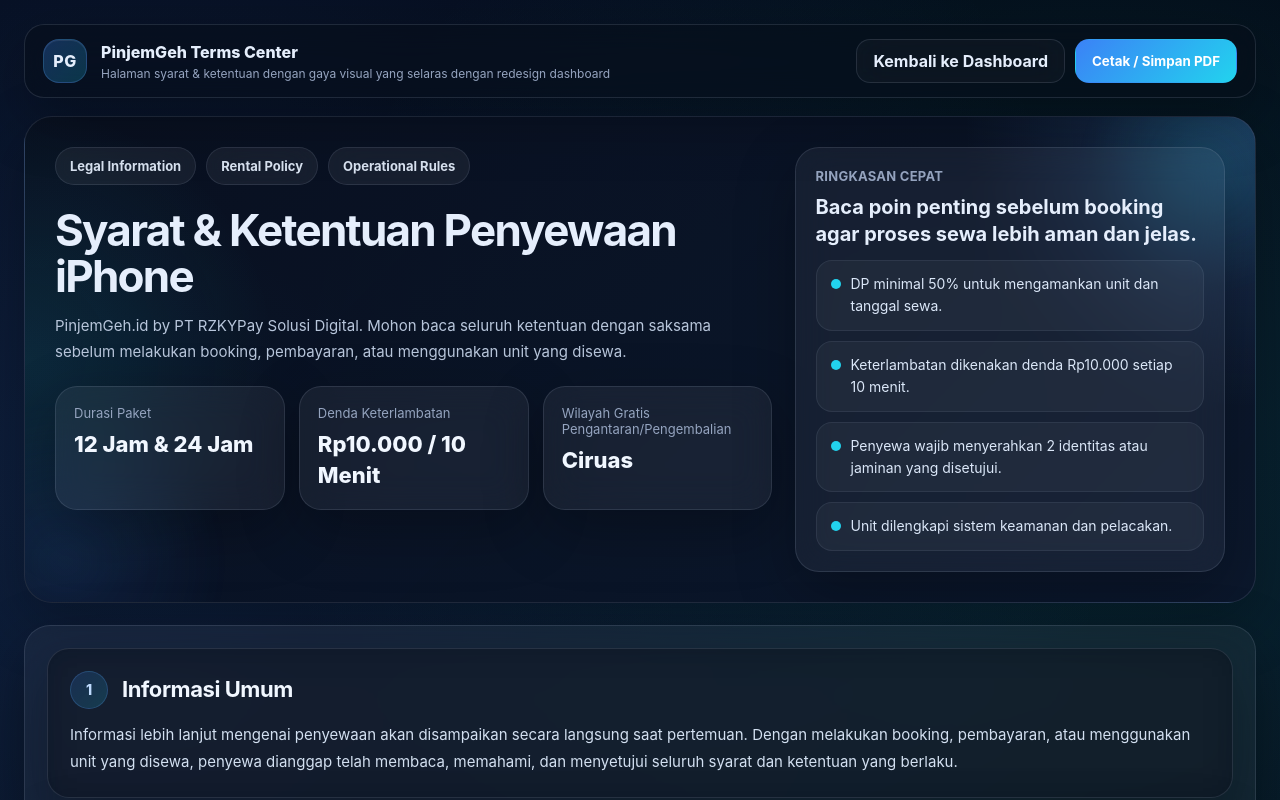
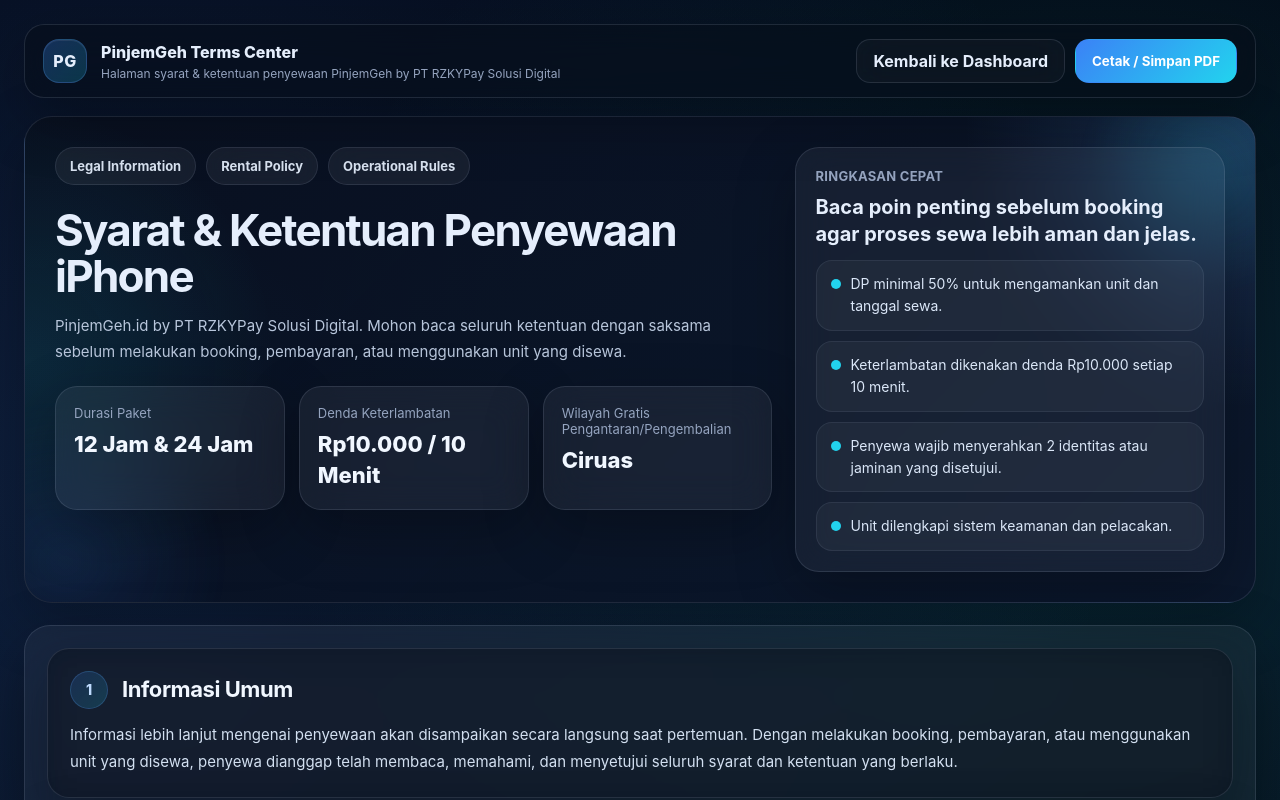
Before and after one commit to rizkyyrz/pinjemgeh, a plain HTML site: page syarat/index.html in a window 1280 px wide. Shown: the top 800 px of the page. Drawn offline with Linux system fonts and the light colour scheme.

Commit message:
Update index.html

```diff
--- a/syarat/index.html
+++ b/syarat/index.html
@@ -557,7 +557,7 @@
         <div class="brand-badge">PG</div>
         <div class="brand-text">
           <h1>PinjemGeh Terms Center</h1>
-          <p>Halaman syarat & ketentuan dengan gaya visual yang selaras dengan redesign dashboard</p>
+          <p>Halaman syarat & ketentuan penyewaan PinjemGeh by PT RZKYPay Solusi Digital</p>
         </div>
       </div>
 
```
